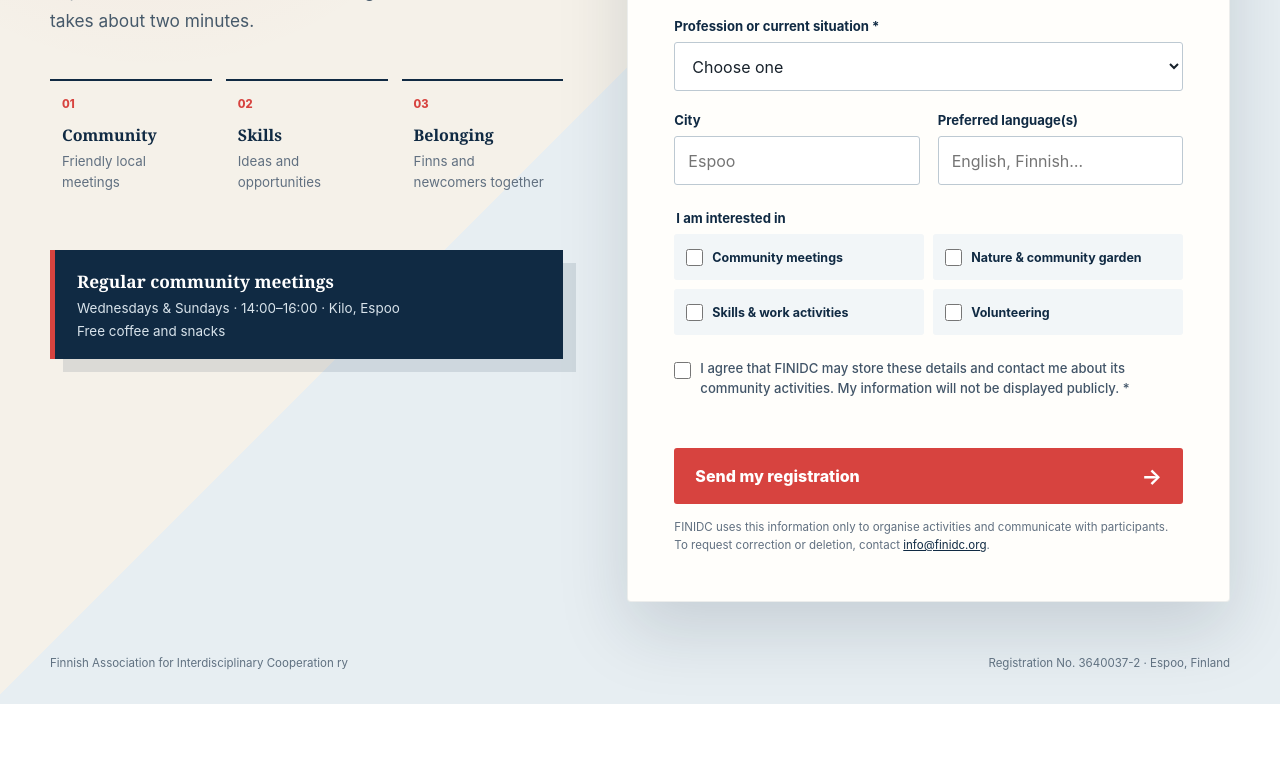
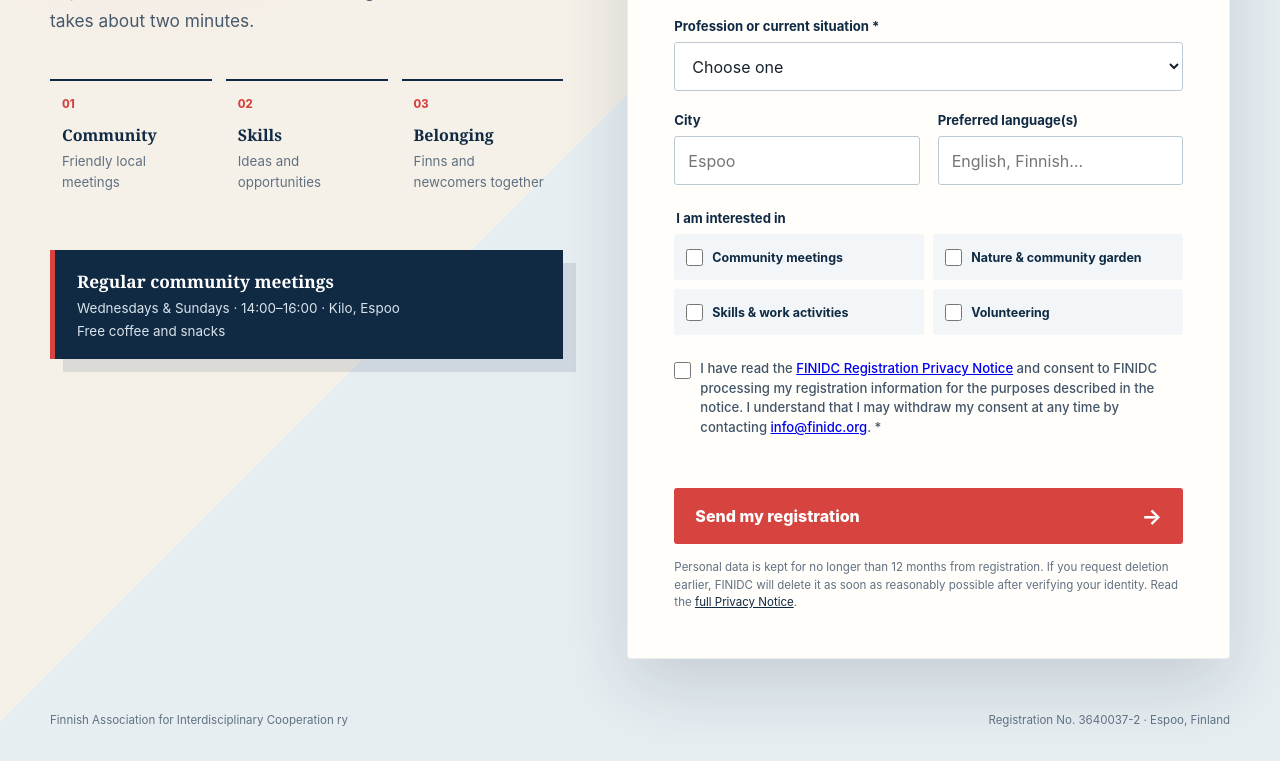
Before and after one commit to finidc/register, a website: page public/index.html in a window 1280 px wide. Shown: the part 496-1257 px from the top of the page. Before the commit the page ends 1200 px from the top, so only its background shows below. Drawn offline with Linux system fonts and the light colour scheme.

Commit message:
Protect registration privacy and submissions: public/index.html

```diff
--- a/public/index.html
+++ b/public/index.html
@@ -123,8 +123,12 @@
           <label class="consent">
             <input id="consent" name="consent" type="checkbox" required />
             <span>
-              I agree that FINIDC may store these details and contact me about its
-              community activities. My information will not be displayed publicly. *
+              I have read the
+              <a href="/privacy.html" target="_blank" rel="noopener">FINIDC Registration Privacy Notice</a>
+              and consent to FINIDC processing my registration information for the
+              purposes described in the notice. I understand that I may withdraw my
+              consent at any time by contacting
+              <a href="mailto:info@finidc.org">info@finidc.org</a>. *
             </span>
           </label>
 
@@ -134,9 +138,10 @@
             <b aria-hidden="true">→</b>
           </button>
           <p class="privacy-note">
-            FINIDC uses this information only to organise activities and communicate
-            with participants. To request correction or deletion, contact
-            <a href="mailto:info@finidc.org">info@finidc.org</a>.
+            Personal data is kept for no longer than 12 months from registration.
+            If you request deletion earlier, FINIDC will delete it as soon as reasonably
+            possible after verifying your identity. Read the
+            <a href="/privacy.html" target="_blank" rel="noopener">full Privacy Notice</a>.
           </p>
         </form>
 
```
